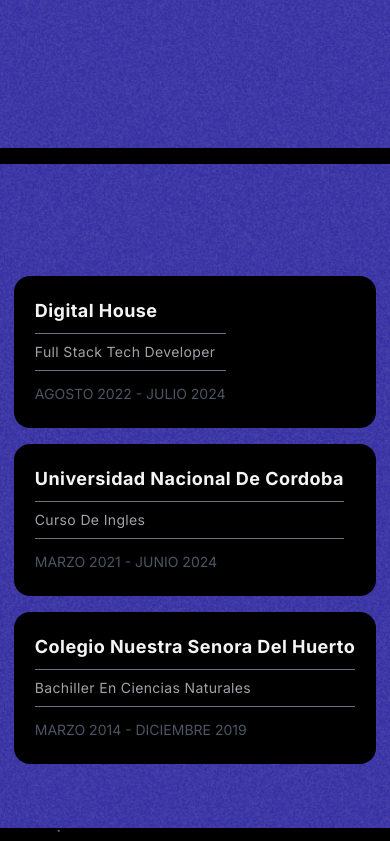
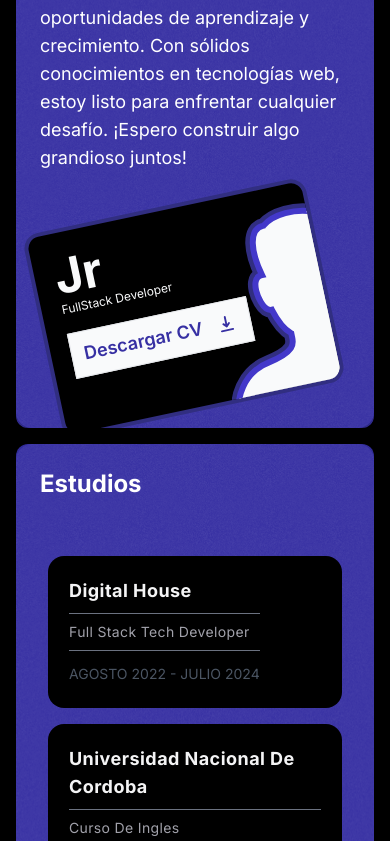
Before and after one commit to Facundo1414/myPortfolio, a Next.js app: page / in a window 390 px wide. Shown: the part 1156-1997 px from the top of the page. Built offline with nearby package versions, Linux system fonts and the light colour scheme.

Commit message:
arreglando width del about section

```diff
--- a/components/AboutMe.tsx
+++ b/components/AboutMe.tsx
@@ -16,7 +16,7 @@
         {/* Primer BentoGridItem, ocupando la primera fila completa */}
         <BentoGridItem
           sectionType={1}
-          className="md:col-span-6"
+          className="col-span-6"
           title={title}
           description={
             <>
@@ -29,7 +29,7 @@
         {/* Segundo BentoGridItem en la segunda fila, ocupando 2/3 */}
         <BentoGridItem
           sectionType={2}
-          className="md:col-span-4"
+          className="col-span-6 lg:col-span-4"
           title="Estudios"
           description={
             <>
@@ -42,7 +42,7 @@
         {/* Tercer BentoGridItem en la segunda fila, ocupando 1/3 */}
         <BentoGridItem
           sectionType={3}
-          className="md:col-span-2"
+          className="col-span-6 lg:col-span-2"
           title="Idiomas"
           description={
             <div className="space-y-2 mt-10 flex flex-col justify-between">
--- a/components/ui/Bento-grid.tsx
+++ b/components/ui/Bento-grid.tsx
@@ -14,7 +14,7 @@
   return (
     <div
       className={cn(
-        "grid md:auto-rows-[23rem] grid-cols-1 md:grid-cols-6 gap-4 max-w-7xl mx-auto",
+        "grid w-screen lg:w-11/12 px-4 md:px-4 lg:px-2 xl:px-0 md:auto-rows-[23rem] grid-cols-1 md:grid-cols-6 gap-4 max-w-7xl mx-auto",
         className
       )}
     >
```
